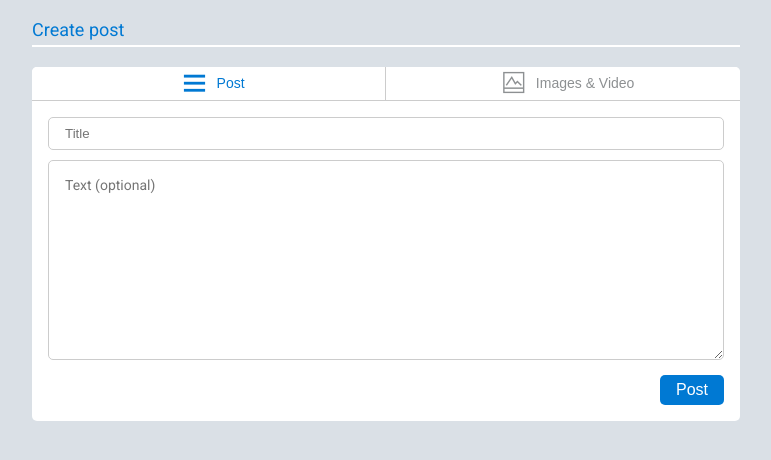
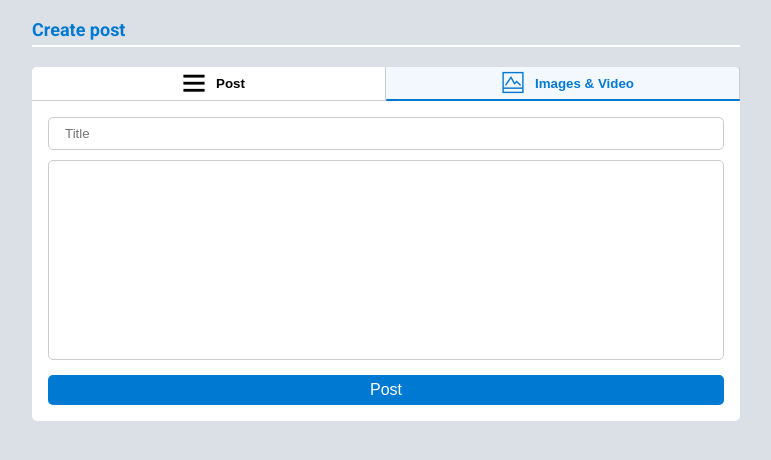
Before and after one commit to hieunguyen2701/formcode, a plain HTML site: page index.html in a window 1280 px wide. Both pictures are taken after a click on the button "Images & Video". Shown: the whole page, without its empty margins (254-1025 px from the left). Drawn offline with Linux system fonts and the light colour scheme.

Commit message:
update code

```diff
--- a/assets/css/index.css
+++ b/assets/css/index.css
@@ -38,6 +38,7 @@ html {
     border-bottom: 2px solid #fff;
     color: var(--primary-color);
     font-size: 1.8rem;
+    font-weight: 600;
 }
 
 .form-wrapped {
@@ -46,7 +47,9 @@ html {
     border-radius: 5px;
 }
 
-.form-label {
+/* css form label */
+.form-labels {
+    position: relative;
     width: 100%;
     font-size: 1.4rem;
     display: flex;
@@ -55,11 +58,28 @@ html {
     color: var(--text-button-color);
 }
 
+.line {
+    position: absolute;
+    left: 0;
+    bottom: 0;
+    width: 0;
+    height: 2px;
+    border-radius: 15px;
+    background-color: var(--primary-color);
+    transition: all 0.2s ease;
+}
+
+.form-label:hover,
 .form-label.active {
     color: var(--primary-color);
+    background-color: rgba(0,121,211,0.05);
 }
 
 button {
+    width: 100%;
+    display: flex;
+    align-items: center;
+    justify-content: center;
     border: 1px solid var(--border-color);
     border-left: none;
     border-top: none;
@@ -79,6 +99,7 @@ button:last-child {
 
 button span {
     margin-left: 10px;
+    font-weight: 600;
 }
 
 button span i {
@@ -109,6 +130,7 @@ textarea, input {
     min-height: 200px;
     font-family: inherit;
     font-size: 1.4rem;
+    display: none;
 }
 
 /* css drag and drop image */
@@ -121,16 +143,12 @@ textarea, input {
     display: none;
 }
 
+#form-content.active,
 .form-content.active {
-    display: block;
+    display: inline-block;
 }
 
 /* css button submit */
-
-.form-submit-btn {
-    display: flex;
-    flex-direction: row-reverse;
-}
 
 .form-submit-btn button {
     padding: 6px 16px;
--- /dev/null
+++ b/assets/js/index.js
@@ -0,0 +1,40 @@
+const tx = document.getElementsByTagName("textarea");
+
+for (let i = 0; i < tx.length; i++) {
+  tx[i].setAttribute("style", "height:" + (tx[i].scrollHeight) + "px;overflow-y:hidden;");
+  tx[i].addEventListener("input", OnInput, false);
+}
+
+function OnInput() {
+  this.style.height = "auto";
+  this.style.overFlowWrap ="break-word";
+  this.style.height = (this.scrollHeight) + "px";
+}
+
+// change button js
+const $ = document.querySelector.bind(document);
+const $$ = document.querySelectorAll.bind(document);
+
+const buttons = $$(".form-label")
+const formContents = $$(".form-content")
+
+const buttonActive = $(".form-label.active")
+const line = $(".form-labels .line")
+
+line.style.left = buttonActive.offsetLeft + "px";
+line.style.width = buttonActive.offsetWidth + "px";
+
+buttons.forEach((button, index) => {
+  const formContent = formContents[index];
+  console.log(formContent)
+  button.onclick = function () {
+    $(".form-label.active").classList.remove("active");
+    $(".form-content.active").classList.remove("active");
+
+    line.style.left = this.offsetLeft + "px";
+    line.style.width = this.offsetWidth + "px";
+
+    this.classList.add("active");
+    formContent.classList.add("active");
+  };
+});
--- a/index.html
+++ b/index.html
@@ -19,26 +19,26 @@
                     <p class="post-title">Create post</p>
                 </div>
                 <div class="form-wrapped">
-                    <div class="form-label">
+                    <div class="form-labels">
                         <button class="form-label active" id="form-label_1">
                             <span class="form-label--icon">
                                 <i class="ti-menu"></i>
                             </span>
                             <span>Post</span>
                         </button>
-                        <button for="" class="form-label" id="form-label_2">
+                        <button class="form-label" id="form-label_2">
                             <span class="form-label--icon">
                                 <i class="ti-image"></i>
                             </span>
                             <span>Images & Video</span>
                         </button>
+                        <div class="line"></div>
                     </div>
-                    <div class="line"></div>
                     <div class="form">
                         <form action="" id="form_1">
                             <input type="text" name="" id="form-title" placeholder="Title">
                             <!-- text content -->
-                            <textarea name="" id="form-content" placeholder="Text (optional)" cols="30" class="form-content"></textarea>
+                            <textarea name="" id="form-content" class="form-content active" placeholder="Text (optional)" cols="30" ></textarea>
                             <!-- drag and drop img -->
                             <div class="drag-drop-area form-content">
 
@@ -53,5 +53,6 @@
             </div>
         </div>
     </div>
+    <script src="./assets/js/index.js"></script>
 </body>
 </html>
```
